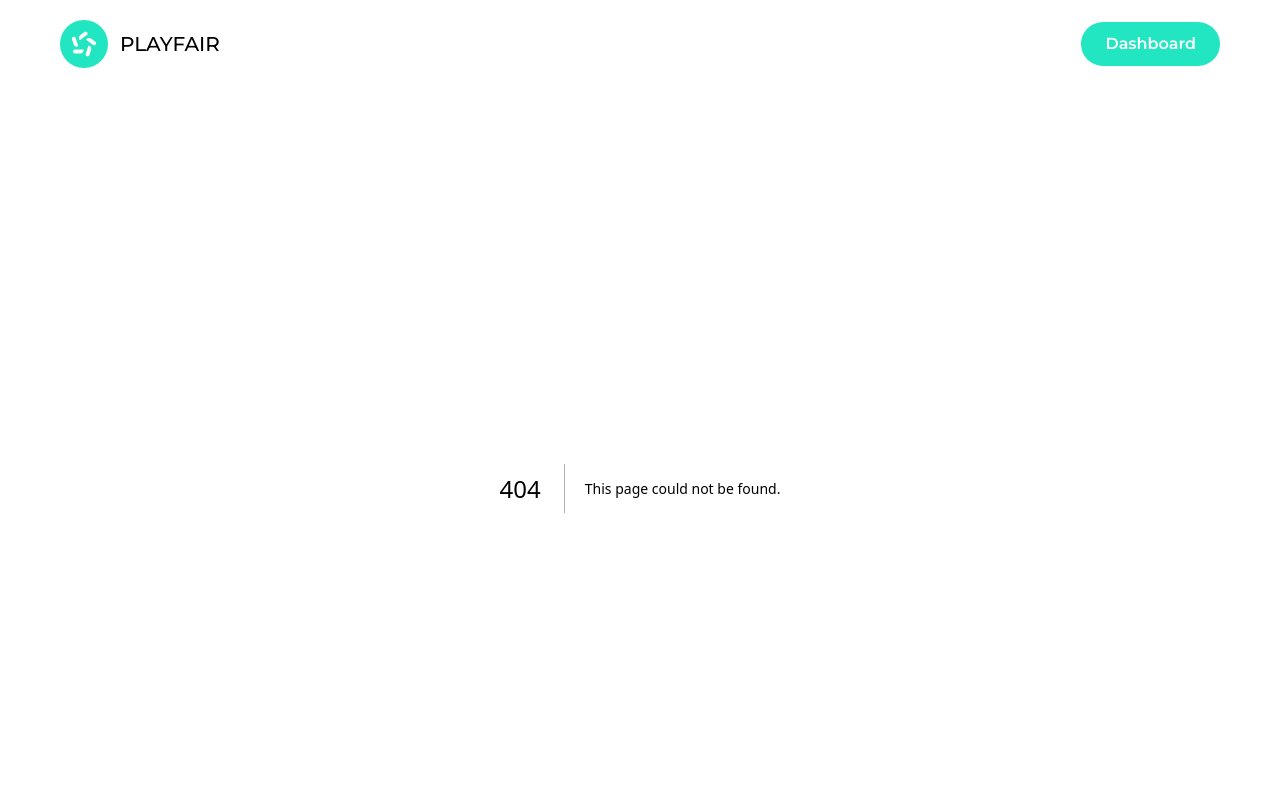
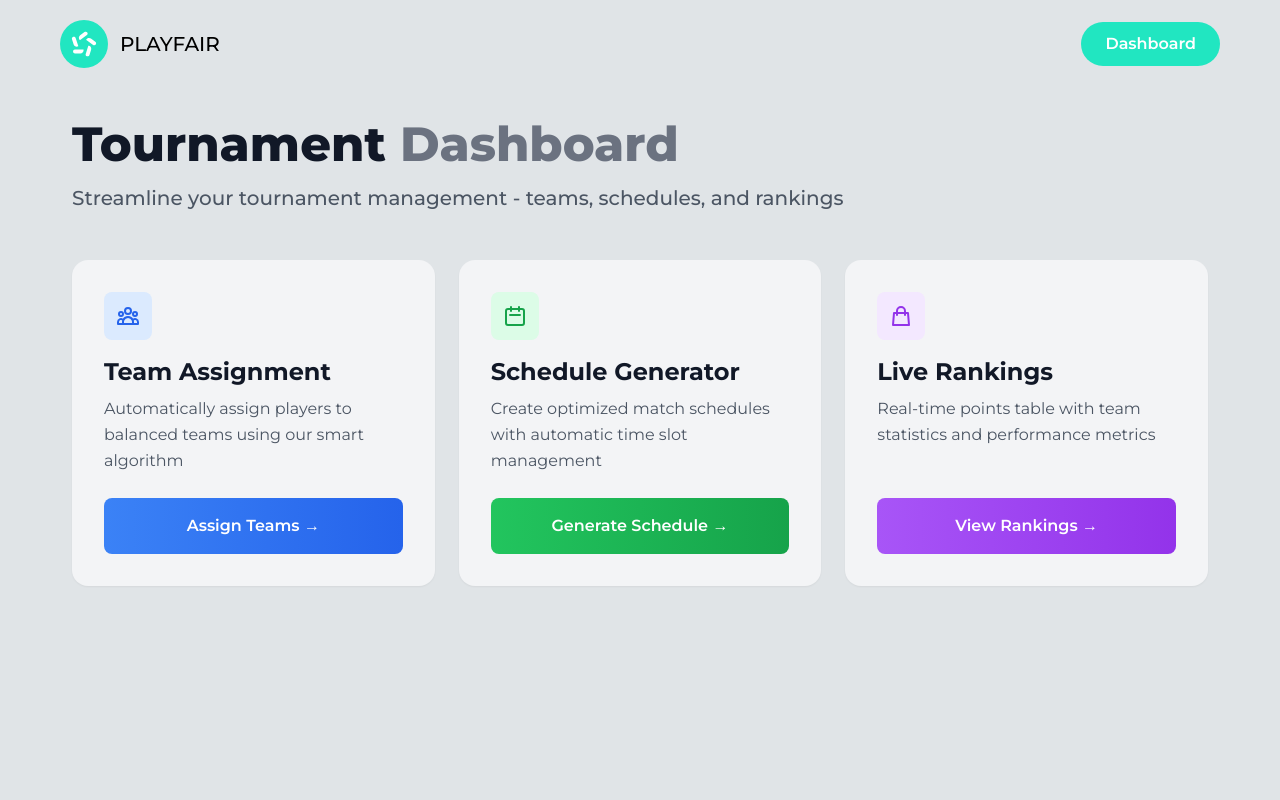
Before and after one commit to DipeshPun91/playfair_using-next.js_and_tailwind_css, a Next.js app: page /playfair in a window 1280 px wide. Before the commit this address had no page. Shown: the top 800 px of the page. Built offline with nearby package versions, Linux system fonts and the light colour scheme.

Commit message:
Fifth commit

```diff
--- /dev/null
+++ b/src/app/playfair/page.tsx
@@ -0,0 +1,108 @@
+import Link from "next/link";
+
+export default function Dashboard() {
+  return (
+    <div className="container min-h-screen bg-primary p-8">
+      <header className="mb-12 max-w-4xl">
+        <h1 className="text-5xl font-extrabold text-gray-900 mb-4">
+          Tournament <span className="text-gray-500">Dashboard</span>
+        </h1>
+        <p className="text-xl text-gray-600 font-medium">
+          Streamline your tournament management - teams, schedules, and rankings
+        </p>
+      </header>
+
+      <section className="max-w-7xl mx-auto grid grid-cols-1 md:grid-cols-3 gap-6">
+        <div className="bg-gray-100 p-8 rounded-2xl shadow-sm hover:shadow-md transition-shadow duration-200 flex flex-col justify-between">
+          <div className="mb-6">
+            <div className="w-12 h-12 bg-blue-100 rounded-lg flex items-center justify-center mb-4">
+              <svg
+                className="w-6 h-6 text-blue-600"
+                fill="none"
+                stroke="currentColor"
+                viewBox="0 0 24 24"
+              >
+                <path
+                  strokeLinecap="round"
+                  strokeLinejoin="round"
+                  strokeWidth={2}
+                  d="M17 20h5v-2a3 3 0 00-5.356-1.857M17 20H7m10 0v-2c0-.656-.126-1.283-.356-1.857M7 20H2v-2a3 3 0 015.356-1.857M7 20v-2c0-.656.126-1.283.356-1.857m0 0a5.002 5.002 0 019.288 0M15 7a3 3 0 11-6 0 3 3 0 016 0zm6 3a2 2 0 11-4 0 2 2 0 014 0zM7 10a2 2 0 11-4 0 2 2 0 014 0z"
+                />
+              </svg>
+            </div>
+            <h2 className="text-2xl font-bold text-gray-900 mb-2">
+              Team Assignment
+            </h2>
+            <p className="text-gray-600 leading-relaxed">
+              Automatically assign players to balanced teams using our smart
+              algorithm
+            </p>
+          </div>
+          <button className="w-full px-6 py-3 bg-gradient-to-r from-blue-500 to-blue-600 text-white font-semibold rounded-lg hover:shadow-lg transition-shadow duration-200">
+            <Link href="/playfair/teamassign">Assign Teams →</Link>
+          </button>
+        </div>
+
+        <div className="bg-gray-100 p-8 rounded-2xl shadow-sm hover:shadow-md transition-shadow duration-200 flex flex-col justify-between">
+          <div className="mb-6">
+            <div className="w-12 h-12 bg-green-100 rounded-lg flex items-center justify-center mb-4">
+              <svg
+                className="w-6 h-6 text-green-600"
+                fill="none"
+                stroke="currentColor"
+                viewBox="0 0 24 24"
+              >
+                <path
+                  strokeLinecap="round"
+                  strokeLinejoin="round"
+                  strokeWidth={2}
+                  d="M8 7V3m8 4V3m-9 8h10M5 21h14a2 2 0 002-2V7a2 2 0 00-2-2H5a2 2 0 00-2 2v12a2 2 0 002 2z"
+                />
+              </svg>
+            </div>
+            <h2 className="text-2xl font-bold text-gray-900 mb-2">
+              Schedule Generator
+            </h2>
+            <p className="text-gray-600 leading-relaxed">
+              Create optimized match schedules with automatic time slot
+              management
+            </p>
+          </div>
+          <button className="w-full px-6 py-3 bg-gradient-to-r from-green-500 to-green-600 text-white font-semibold rounded-lg hover:shadow-lg transition-shadow duration-200">
+            <Link href="/playfair/schedule">Generate Schedule →</Link>
+          </button>
+        </div>
+
+        <div className="bg-gray-100 p-8 rounded-2xl shadow-sm hover:shadow-md transition-shadow duration-200 flex flex-col justify-between">
+          <div className="mb-6">
+            <div className="w-12 h-12 bg-purple-100 rounded-lg flex items-center justify-center mb-4">
+              <svg
+                className="w-6 h-6 text-purple-600"
+                fill="none"
+                stroke="currentColor"
+                viewBox="0 0 24 24"
+              >
+                <path
+                  strokeLinecap="round"
+                  strokeLinejoin="round"
+                  strokeWidth={2}
+                  d="M16 11V7a4 4 0 00-8 0v4M5 9h14l1 12H4L5 9z"
+                />
+              </svg>
+            </div>
+            <h2 className="text-2xl font-bold text-gray-900 mb-2">
+              Live Rankings
+            </h2>
+            <p className="text-gray-600 leading-relaxed">
+              Real-time points table with team statistics and performance
+              metrics
+            </p>
+          </div>
+          <button className="w-full px-6 py-3 bottom-0 bg-gradient-to-r from-purple-500 to-purple-600 text-white font-semibold rounded-lg hover:shadow-lg transition-shadow duration-200">
+            View Rankings →
+          </button>
+        </div>
+      </section>
+    </div>
+  );
+}
```
